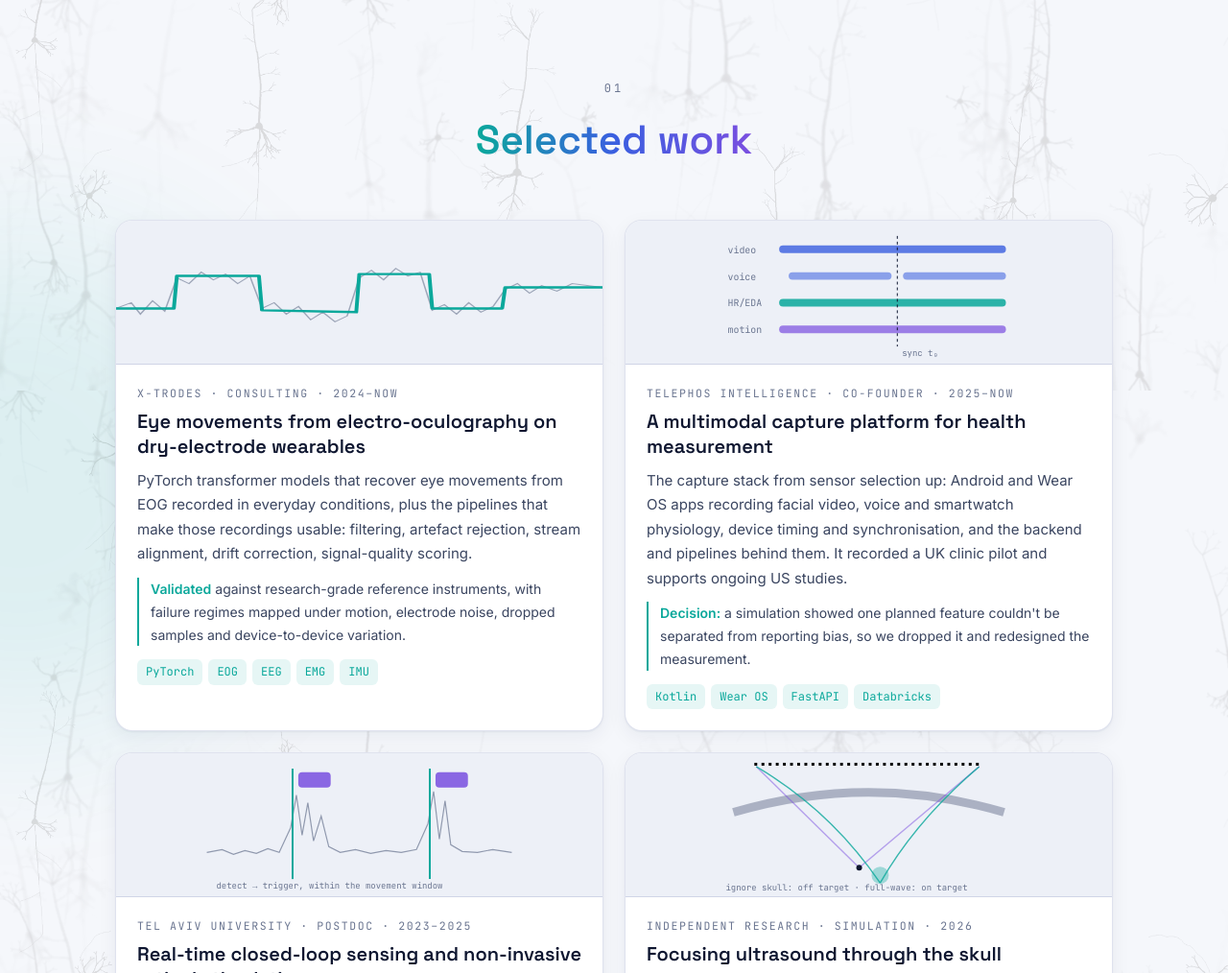
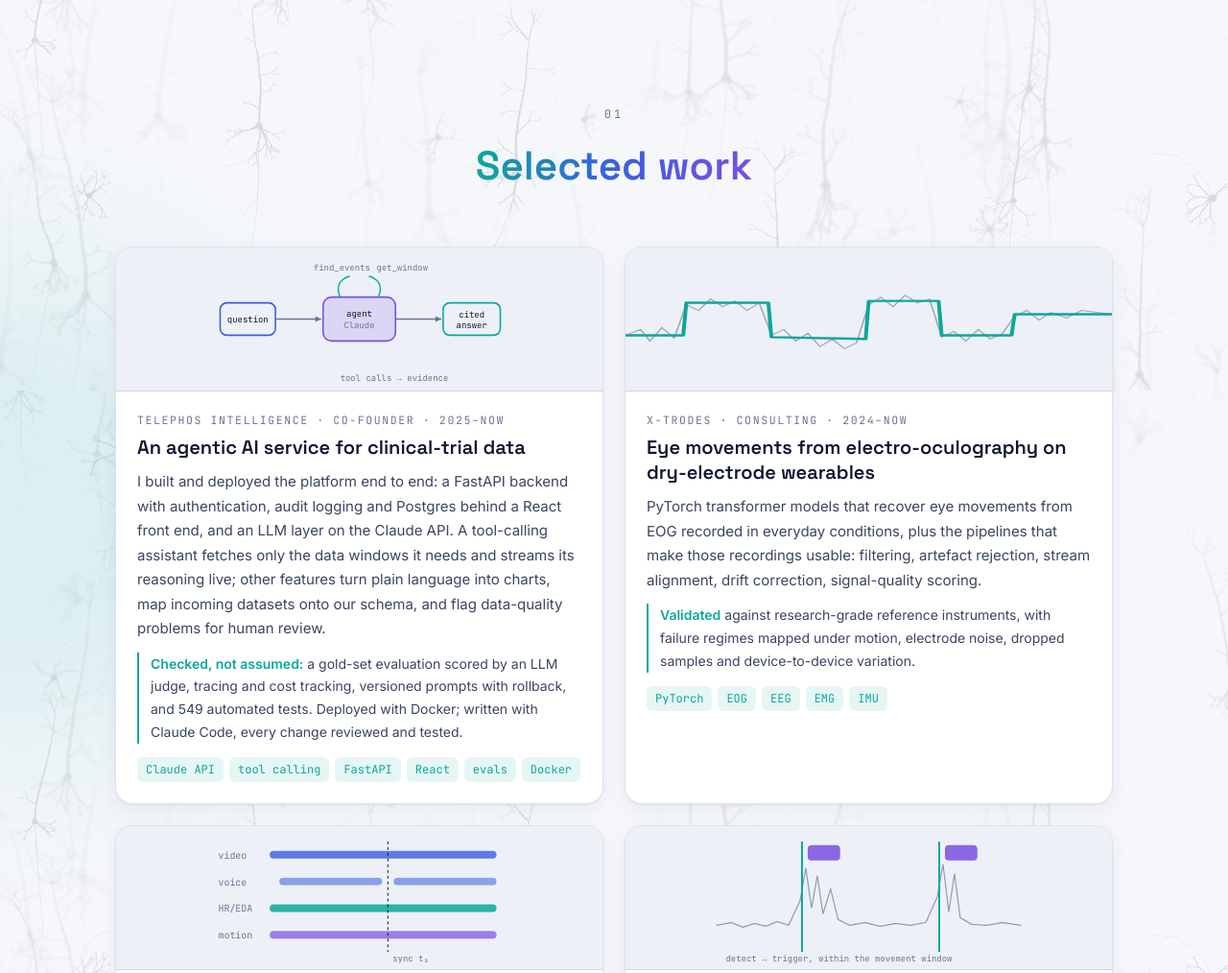
Before and after one commit to DanieleRe/DanieleRe.github.io, a plain HTML site: page index.html in a window 1280 px wide. Shown: the part 1222-2236 px from the top of the page at 96% size. Drawn offline with Linux system fonts and the light colour scheme.

Commit message:
Portfolio: add AI engineering (Telephos agentic service card, skills, intro)
Co-Authored-By: Claude Opus 5.5 <noreply@anthropic.com>

```diff
--- a/index.html
+++ b/index.html
@@ -131,6 +131,7 @@
   /* skills */
   .cards { display: grid; gap: 18px; }
   @media (min-width: 720px) { .cards { grid-template-columns: 1fr 1fr; } }
+  @media (min-width: 720px) { .cards > .card:last-child:nth-child(odd) { grid-column: 1 / -1; } }
   .card { border: 1px solid var(--border); border-radius: 16px; padding: 22px; background: linear-gradient(160deg, var(--panel-2), var(--panel)); transition: transform .25s, box-shadow .25s; }
   .card:hover { transform: translateY(-3px); box-shadow: 0 10px 40px color-mix(in srgb, var(--c2) 18%, transparent); }
   .card h3 { display: flex; align-items: center; gap: 12px; margin: 0 0 10px; color: var(--head); font-family: "Space Grotesk"; font-size: 19px; font-weight: 600; }
@@ -244,7 +245,7 @@
     <div class="intro">
       <h1 class="grad-text">Daniele Re, PhD</h1>
       <div class="typed mono" aria-live="polite"><span id="typed"></span><span class="caret"></span></div>
-      <div class="intro-sub">Signal processing &amp; ML for physiological and neural sensing</div>
+      <div class="intro-sub">Signal processing, machine learning &amp; AI engineering for physiological and neural sensing</div>
     </div>
     <div class="about reveal">
       <div>
@@ -252,11 +253,11 @@
         <div class="avatar"><div style="background-image:url('photo.jpg')" role="img" aria-label="Portrait of Daniele Re"></div></div>
       </div>
       <div>
-        <p class="role">Algorithm scientist · wearable &amp; neural sensing</p>
+        <p class="role">Algorithm scientist &amp; AI engineer · wearable &amp; neural sensing</p>
         <p class="org">ML Consultant, X-trodes · Co-founder, Telephos Intelligence</p>
         <p>From modelling binocular vision for a humanoid robot to decoding eye movements from electrodes on the face, my path has followed one question: <span class="motto">how do you turn a weak, noisy signal from the body into a measurement you can trust?</span></p>
         <p>I trained as a <b>biomedical and neuro-engineer</b> at the <b>University of Genoa</b>, then did a <b>PhD in cognitive neuroscience</b> at the <b>Hebrew University of Jerusalem</b>, showing that attention samples the visual world rhythmically.</p>
-        <p>As a postdoc at <b>Tel Aviv University</b> I built real-time closed-loop systems on wearable EMG and accelerometer streams and planned non-invasive retinal stimulation. Since then I've worked on wearable biosignal ML as a consultant to <b>X-trodes</b> and co-founded <b>Telephos</b>, where I built a multimodal capture platform for health measurement.</p>
+        <p>As a postdoc at <b>Tel Aviv University</b> I built real-time closed-loop systems on wearable EMG and accelerometer streams and planned non-invasive retinal stimulation. Since then I've worked on wearable biosignal ML as a consultant to <b>X-trodes</b> and co-founded <b>Telephos</b>, where I built a multimodal capture platform for health measurement and the agentic AI service that analyses its data, from the FastAPI backend to deployment.</p>
         <p>Across all of it the loop is the same: design how the data is collected, understand the noise, build the model, and validate it against something trustworthy, including reporting what doesn't work.</p>
         <div class="stats">
           <div><b data-count="10">10</b><span>Publications</span></div>
@@ -286,6 +287,27 @@
   <div class="wrap">
     <h2 class="sec-title reveal"><small>01</small><span class="grad-text">Selected work</span></h2>
     <div class="projects">
+      <article class="proj reveal">
+        <div class="viz"><svg viewBox="0 0 320 150" aria-hidden="true">
+          <g font-family="JetBrains Mono, monospace" font-size="9" fill="var(--muted)">
+            <rect x="14" y="58" width="58" height="34" rx="7" fill="none" stroke="var(--c2)" stroke-width="1.6"/><text x="43" y="79" text-anchor="middle" fill="var(--head)">question</text>
+            <rect x="122" y="52" width="76" height="46" rx="9" fill="color-mix(in srgb, var(--c3) 16%, transparent)" stroke="var(--c3)" stroke-width="1.6"/><text x="160" y="72" text-anchor="middle" fill="var(--head)">agent</text><text x="160" y="85" text-anchor="middle">Claude</text>
+            <rect x="248" y="58" width="60" height="34" rx="7" fill="none" stroke="var(--c1)" stroke-width="1.6"/><text x="278" y="74" text-anchor="middle" fill="var(--head)">cited</text><text x="278" y="85" text-anchor="middle" fill="var(--head)">answer</text>
+            <text x="112" y="24">find_events</text><text x="178" y="24">get_window</text><text x="140" y="140">tool calls → evidence</text>
+          </g>
+          <g fill="none" stroke="var(--muted)" stroke-width="1.4"><path d="M72 75 H120"/><path d="M198 75 H246"/>
+            <path d="M140 52 C132 34 150 30 150 30" stroke="var(--c1)"/><path d="M180 52 C188 34 170 30 170 30" stroke="var(--c1)"/></g>
+          <g fill="var(--muted)"><path d="M120 75 l-6 -3 v6z"/><path d="M246 75 l-6 -3 v6z"/></g>
+        </svg></div>
+        <div class="body">
+          <div class="kicker mono">Telephos Intelligence · co-founder · 2025–now</div>
+          <h3>An agentic AI service for clinical-trial data</h3>
+          <p>I built and deployed the platform end to end: a FastAPI backend with authentication, audit logging and Postgres behind a React front end, and an LLM layer on the Claude API. A tool-calling assistant fetches only the data windows it needs and streams its reasoning live; other features turn plain language into charts, map incoming datasets onto our schema, and flag data-quality problems for human review.</p>
+          <p class="val-line"><b>Checked, not assumed:</b> a gold-set evaluation scored by an LLM judge, tracing and cost tracking, versioned prompts with rollback, and 549 automated tests. Deployed with Docker; written with Claude Code, every change reviewed and tested.</p>
+          <div class="tags"><span>Claude API</span><span>tool calling</span><span>FastAPI</span><span>React</span><span>evals</span><span>Docker</span></div>
+        </div>
+      </article>
+
       <article class="proj reveal">
         <div class="viz"><svg viewBox="0 0 320 150" preserveAspectRatio="none" aria-hidden="true">
           <polyline fill="none" stroke="var(--muted)" stroke-opacity=".6" stroke-width="1" points="0,92 10,86 16,98 24,84 32,95 40,60 48,66 56,54 64,62 72,56 80,66 88,58 96,92 104,86 112,98 120,90 128,104 136,96 144,106 152,100 160,60 168,52 176,62 184,50 192,58 200,54 208,94 216,88 224,98 232,86 240,96 248,90 256,72 264,66 272,76 280,68 290,74 300,66 320,70"/>
@@ -395,7 +417,11 @@
       </div>
       <div class="card reveal">
         <h3><span class="ic"><svg viewBox="0 0 24 24" fill="none" stroke="var(--c1)" stroke-width="2" stroke-linecap="round" stroke-linejoin="round"><rect x="7" y="2" width="10" height="20" rx="2"/><path d="M11 18h2"/></svg></span>Capture systems</h3>
-        <p>Multi-sensor capture with wearable electrodes, IMU, cameras and smartwatches; Android/Wear OS apps (Kotlin, Camera2, BLE); real-time closed-loop systems; FastAPI, Docker, Databricks.</p>
+        <p>Multi-sensor capture with wearable electrodes, IMU, cameras and smartwatches; Android/Wear OS apps (Kotlin, Camera2, BLE); real-time closed-loop systems.</p>
+      </div>
+      <div class="card reveal">
+        <h3><span class="ic"><svg viewBox="0 0 24 24" fill="none" stroke="var(--c2)" stroke-width="2" stroke-linecap="round" stroke-linejoin="round"><path d="M4 7h16M4 12h10M4 17h7"/><circle cx="18" cy="16" r="3"/><path d="M20.2 18.2L22 20"/></svg></span>AI engineering</h3>
+        <p>LLM applications on the Claude API: tool calling and agent loops, structured outputs (Pydantic), evaluation with gold sets and LLM judges, tracing and cost control. FastAPI, React and Next.js, Postgres, Docker, cloud deployment, pytest. Built daily with Claude Code.</p>
       </div>
     </div>
 
@@ -555,7 +581,7 @@
   document.querySelectorAll('[data-count]').forEach(el => countObs.observe(el));
 
   /* ---- typed subtitle ---- */
-  const phrases = ['Signal processing for wearables', 'Neural & ocular sensing', 'Closed-loop systems', 'Measurements you can trust'];
+  const phrases = ['Signal processing for wearables', 'LLM applications, built end to end', 'Neural & ocular sensing', 'Closed-loop systems', 'Measurements you can trust'];
   const typedEl = document.getElementById('typed');
   if (reduce) typedEl.textContent = phrases[0];
   else {
```
